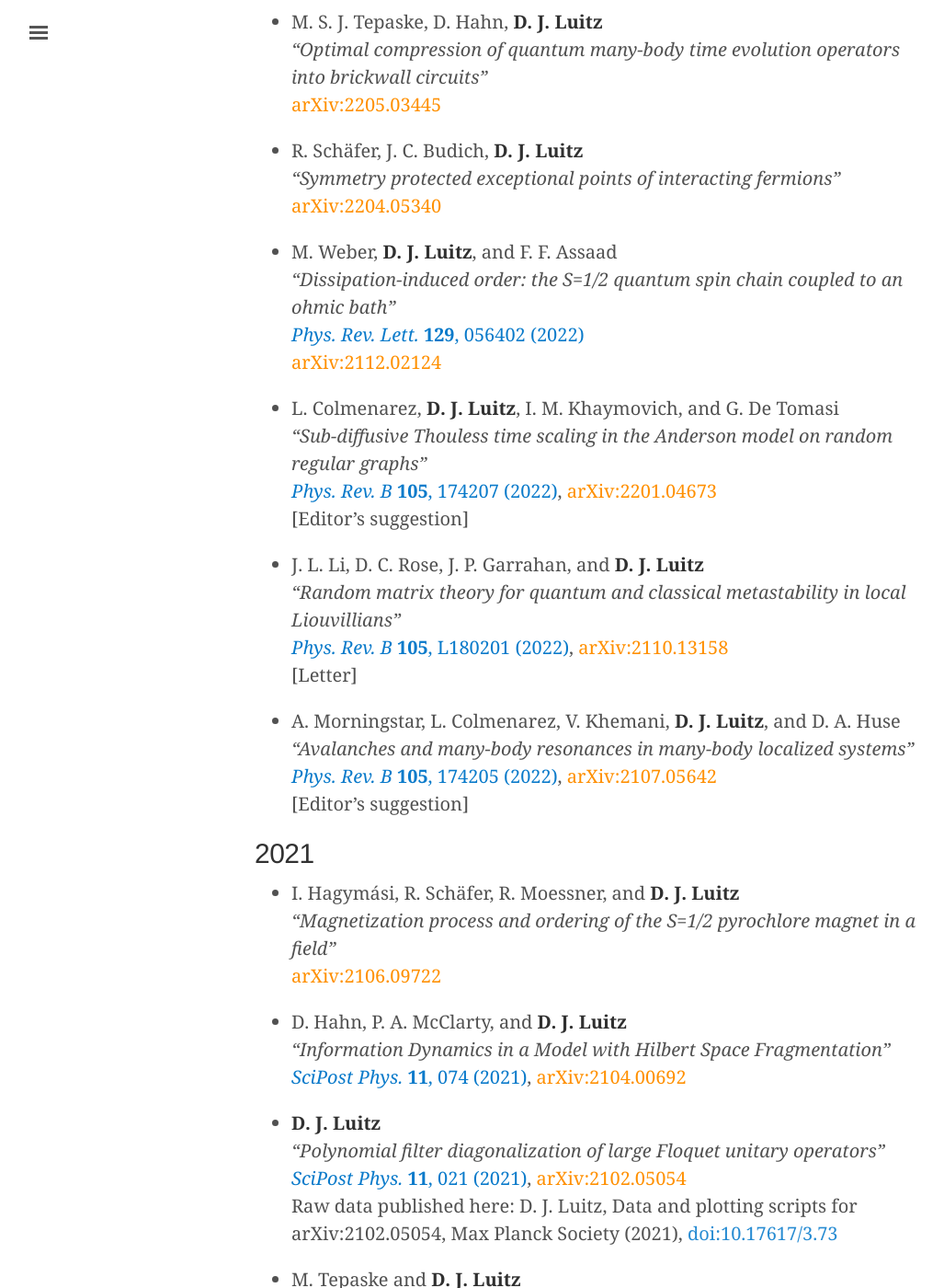
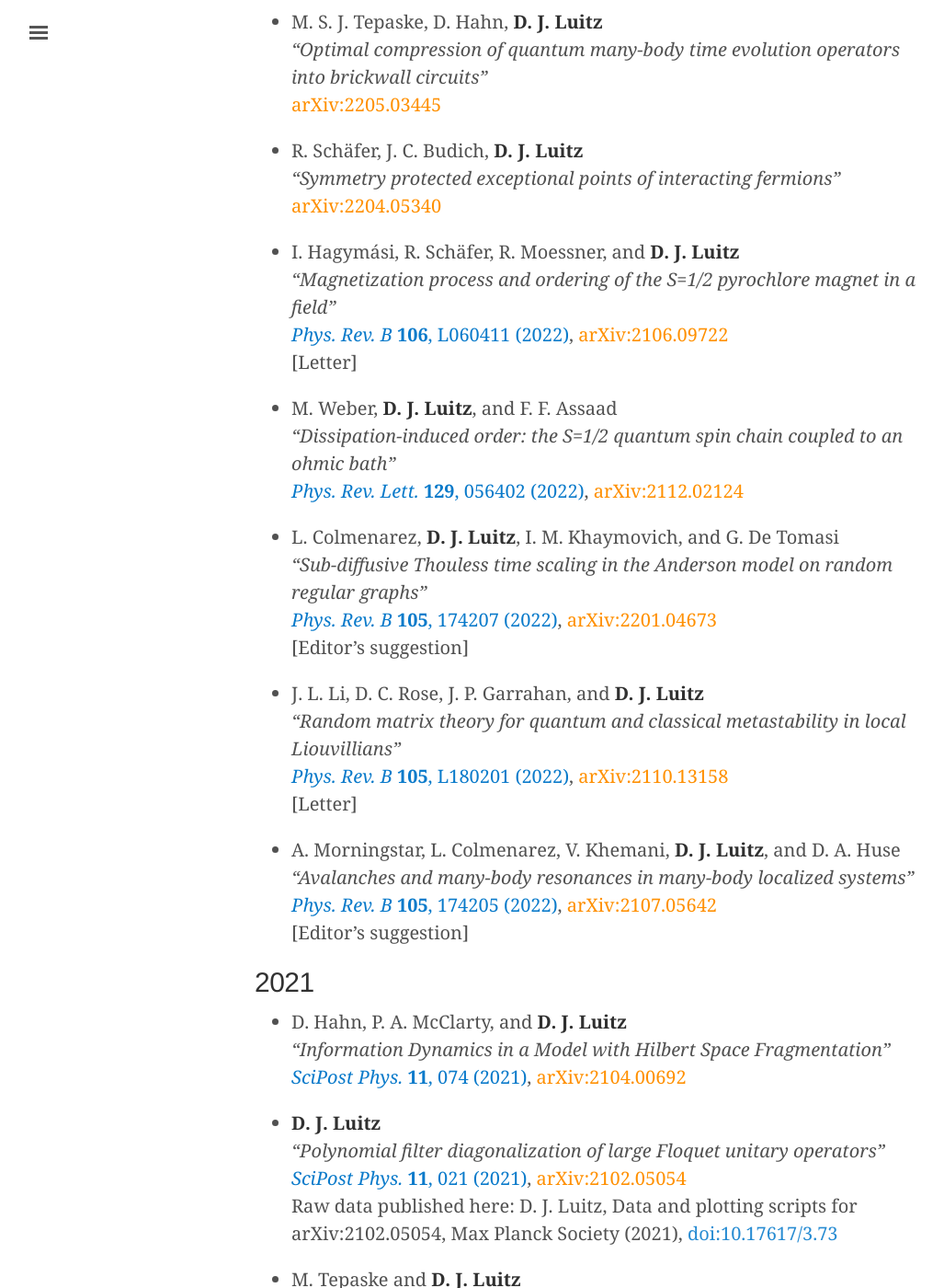
Before and after one commit to dluitz/dluitz.github.io, a Jekyll site: the page built from publications.md, in a window 1280 px wide and 1400 px high, scrolled down 591 px. Shown: the whole window at 92% size, without its empty margins (3-1030 px from the left). Built offline with Jekyll 4.4.1, drawn with Linux system fonts in a browser that asks for light colours; part of the change alters nothing that is shown.

Commit message:
[publist]

```diff
--- a/publications.md
+++ b/publications.md
@@ -29,10 +29,16 @@ My ORCID is [0000-0003-0099-5696](https://orcid.org/0000-0003-0099-5696).
 [arXiv:2204.05340](https://arxiv.org/abs/2204.05340){:class='arxiv'}
 
 
++ I. Hagymási, R. Schäfer, R. Moessner, and **D. J. Luitz**
+*"Magnetization process and ordering of the S=1/2 pyrochlore magnet in a field"*
+[*Phys. Rev. B* **106**, L060411 (2022)](https://journals.aps.org/prb/abstract/10.1103/PhysRevB.106.L060411){:class='pub'}, [arXiv:2106.09722](https://arxiv.org/abs/2106.09722){:class='arxiv'}
+[Letter]
+
+
+
 + M. Weber, **D. J. Luitz**, and F. F. Assaad
 *"Dissipation-induced order: the S=1/2 quantum spin chain coupled to an ohmic bath"*
-[*Phys. Rev. Lett.* **129**, 056402 (2022)](https://journals.aps.org/prl/abstract/10.1103/PhysRevLett.129.056402){:class='pub'}
-[arXiv:2112.02124](https://arxiv.org/abs/2112.02124){:class='arxiv'}
+[*Phys. Rev. Lett.* **129**, 056402 (2022)](https://journals.aps.org/prl/abstract/10.1103/PhysRevLett.129.056402){:class='pub'}, [arXiv:2112.02124](https://arxiv.org/abs/2112.02124){:class='arxiv'}
 
 
 + L. Colmenarez, **D. J. Luitz**, I. M. Khaymovich, and G. De Tomasi
@@ -56,11 +62,6 @@ My ORCID is [0000-0003-0099-5696](https://orcid.org/0000-0003-0099-5696).
 
 2021
 ----
-
-
-+ I. Hagymási, R. Schäfer, R. Moessner, and **D. J. Luitz**
-*"Magnetization process and ordering of the S=1/2 pyrochlore magnet in a field"*
-[arXiv:2106.09722](https://arxiv.org/abs/2106.09722){:class='arxiv'}
 
 
 + D. Hahn, P. A. McClarty, and **D. J. Luitz**
```
